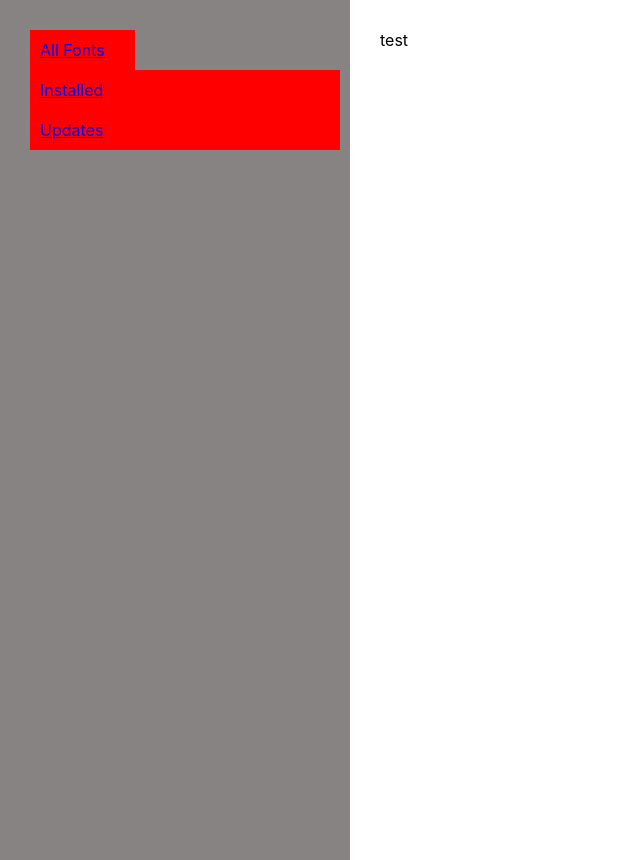
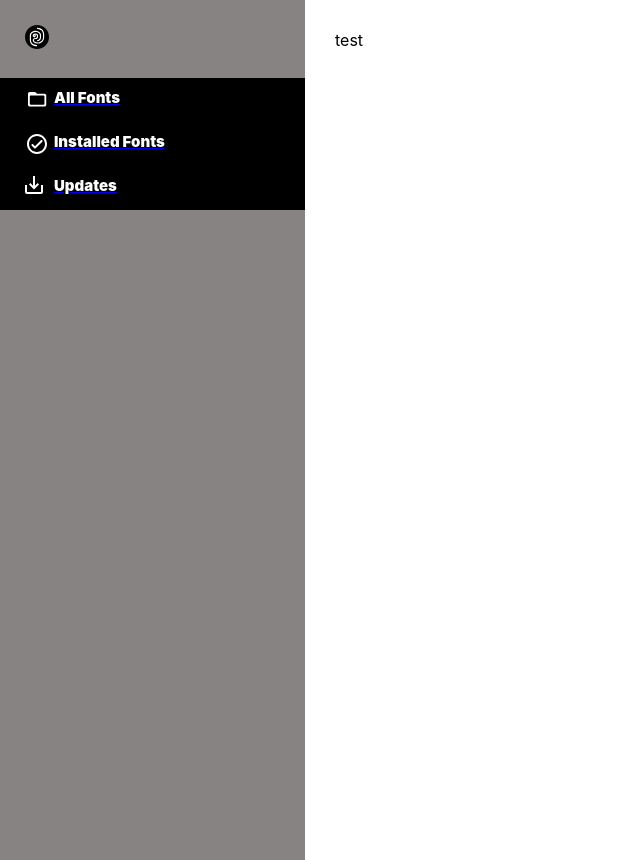
Before and after one commit to akuru-io/akuru-installer, a React (Create React App) app: page / in a window 1280 px wide. Shown: the whole page, without its empty margins (0-640 px from the left). Built offline with nearby package versions, Linux system fonts and the light colour scheme.

Commit message:
Include menu bar icons and styles-11

```diff
--- a/package.json
+++ b/package.json
@@ -19,6 +19,7 @@
     "react": "^17.0.2",
     "react-dom": "^17.0.2",
     "react-redux": "^7.2.4",
+    "react-router-dom": "^5.2.0",
     "react-scripts": "4.0.3",
     "redux": "^4.1.0",
     "styled-components": "^5.3.0",
--- /dev/null
+++ b/src/assets/AllFontsIcon/index.js
@@ -0,0 +1,21 @@
+export default function AllFontsIcon (props){
+    return(
+        <svg width="24" height="24" viewBox="0 0 35 35" fill="none" xmlns="http://www.w3.org/2000/svg" {...props}>
+            <g filter="url(#filter0_d)">
+                <path d="M28.3334 8.33329H17.6667L15.7867 6.45329C15.28 5.94663 14.6 5.66663 13.8934 5.66663H7.00004C5.53337 5.66663 4.34671 6.86663 4.34671 8.33329L4.33337 24.3333C4.33337 25.8 5.53337 27 7.00004 27H28.3334C29.8 27 31 25.8 31 24.3333V11C31 9.53329 29.8 8.33329 28.3334 8.33329ZM27 24.3333H8.33337C7.60004 24.3333 7.00004 23.7333 7.00004 23V12.3333C7.00004 11.6 7.60004 11 8.33337 11H27C27.7334 11 28.3334 11.6 28.3334 12.3333V23C28.3334 23.7333 27.7334 24.3333 27 24.3333Z" fill="white"/>
+            </g>
+            <defs>
+                <filter id="filter0_d" x="-2.33331" y="0.333313" width="40" height="40" filterUnits="userSpaceOnUse" color-interpolation-filters="sRGB">
+                    <feFlood flood-opacity="0" result="BackgroundImageFix"/>
+                    <feColorMatrix in="SourceAlpha" type="matrix" values="0 0 0 0 0 0 0 0 0 0 0 0 0 0 0 0 0 0 127 0" result="hardAlpha"/>
+                    <feOffset dy="4"/>
+                    <feGaussianBlur stdDeviation="2"/>
+                    <feComposite in2="hardAlpha" operator="out"/>
+                    <feColorMatrix type="matrix" values="0 0 0 0 0 0 0 0 0 0 0 0 0 0 0 0 0 0 0.25 0"/>
+                    <feBlend mode="normal" in2="BackgroundImageFix" result="effect1_dropShadow"/>
+                    <feBlend mode="normal" in="SourceGraphic" in2="effect1_dropShadow" result="shape"/>
+                </filter>
+            </defs>
+        </svg>
+    );
+}
--- /dev/null
+++ b/src/assets/InstalledFontsIcon/index.js
@@ -0,0 +1,17 @@
+export default function InstalledFontsIcon(props){
+    return(
+        <svg
+            width="24"
+            height="24"
+            viewBox="0 0 32 32"
+            fill="none"
+            xmlns="http://www.w3.org/2000/svg"
+            {...props}
+        >
+        <path
+            d="M16 2.66666C8.64002 2.66666 2.66669 8.63999 2.66669 16C2.66669 23.36 8.64002 29.3333 16 29.3333C23.36 29.3333 29.3334 23.36 29.3334 16C29.3334 8.63999 23.36 2.66666 16 2.66666ZM16 26.6667C10.12 26.6667 5.33335 21.88 5.33335 16C5.33335 10.12 10.12 5.33332 16 5.33332C21.88 5.33332 26.6667 10.12 26.6667 16C26.6667 21.88 21.88 26.6667 16 26.6667ZM21.1734 11.0533L13.3334 18.8933L10.8267 16.3867C10.3067 15.8667 9.46669 15.8667 8.94669 16.3867C8.42669 16.9067 8.42669 17.7467 8.94669 18.2667L12.4 21.72C12.92 22.24 13.76 22.24 14.28 21.72L23.0667 12.9333C23.5867 12.4133 23.5867 11.5733 23.0667 11.0533C22.5467 10.5333 21.6934 10.5333 21.1734 11.0533Z"
+            fill="white"
+        />
+        </svg>
+    );
+}
--- /dev/null
+++ b/src/assets/Logo/index.js
@@ -0,0 +1,9 @@
+export default function Logo(props){
+    return(
+        <svg width="33" height="33" viewBox="0 0 33 33" fill="none" xmlns="http://www.w3.org/2000/svg" {...props}>
+        <path d="M16.5 33C25.6127 33 33 25.6127 33 16.5C33 7.3873 25.6127 0 16.5 0C7.3873 0 0 7.3873 0 16.5C0 25.6127 7.3873 33 16.5 33Z" fill="#030303"/>
+        <path d="M8.21994 20.7758V14.3323C8.21994 11.3816 11.4116 9.54494 14.3623 9.54494C14.8741 9.54494 16.7409 9.63527 18.3367 10.5988C19.782 11.4719 20.5046 12.7968 20.5046 14.513V17.1928C20.5046 19.1198 18.6679 20.8059 16.5603 20.8059V22.4017C19.511 22.4017 22.1004 19.9628 22.1004 17.2229V14.5431C22.1004 12.2849 21.0767 10.4482 19.1497 9.27396C17.1926 8.06958 14.9946 7.97925 14.3623 7.97925C12.5256 7.97925 10.6287 8.55133 9.21356 9.57505C7.55754 10.7794 6.62415 12.4656 6.62415 14.3323V20.7758C6.62415 21.6791 6.8048 23.9975 8.43071 26.0148C10.147 28.1225 12.8568 29.1763 16.47 29.1763V27.5805C8.82214 27.6106 8.21994 22.3716 8.21994 20.7758Z" fill="white"/>
+        <path d="M16.4699 3.82385V5.41966C18.969 5.41966 24.7801 6.17239 24.7801 13.1879V17.1021C24.7801 20.4443 21.8595 24.0273 17.1624 24.0273C14.7837 24.0273 12.2546 23.124 12.2546 21.1067C12.2546 20.0529 12.9772 19.3604 14.0912 19.3604C16.5903 19.3604 18.0356 17.885 18.0356 15.3257C18.0356 13.8202 17.3732 12.947 16.8011 12.4653C16.1387 11.8932 15.2053 11.562 14.2418 11.562C12.1943 11.562 10.6588 12.8567 10.6588 14.5428C10.6588 14.6031 10.6588 14.6633 10.6588 14.7536C10.6588 15.9279 11.5921 16.8613 12.7664 16.8613C13.9407 16.8613 14.8741 15.9279 14.8741 14.7536C14.8741 14.1213 14.6031 13.5492 14.1514 13.1578C14.1816 13.1578 14.2117 13.1578 14.2418 13.1578C14.844 13.1578 15.3859 13.3385 15.7774 13.6697C16.229 14.0611 16.4398 14.6031 16.4398 15.3257C16.4398 17.0118 15.7171 17.7645 14.0611 17.7645C12.0438 17.7645 10.6588 19.1195 10.6588 21.0766C10.6588 23.7262 13.3385 25.5629 17.1624 25.5629C22.8531 25.5629 26.3458 21.1368 26.3458 17.072V13.1578C26.3759 10.9598 25.6533 3.82385 16.4699 3.82385ZM12.7664 15.2353C12.4954 15.2353 12.2546 14.9945 12.2546 14.7235C12.2546 14.4525 12.4954 14.2116 12.7664 14.2116C13.0374 14.2116 13.2783 14.4525 13.2783 14.7235C13.2783 15.0246 13.0675 15.2353 12.7664 15.2353Z" fill="white"/>
+        </svg>
+    );
+}
--- /dev/null
+++ b/src/assets/UpdatesIcon/index.js
@@ -0,0 +1,18 @@
+export default function UpdatesIcon (props){
+    return(
+        <svg
+            width="24"
+            height="24"
+            viewBox="0 0 32 32"
+            fill="none"
+            xmlns="http://www.w3.org/2000/svg"
+            {...props}
+        >
+        <path
+            d="M21.3333 12V21.3333H2.66667V12H0V21.3333C0 22.8 1.2 24 2.66667 24H21.3333C22.8 24 24 22.8 24 21.3333V12H21.3333ZM13.3333 12.8933L16.7867 9.45333L18.6667 11.3333L12 18L5.33333 11.3333L7.21333 9.45333L10.6667 12.8933V0H13.3333V12.8933Z"
+            fill="white"
+        />
+        </svg>
+
+    );
+}
--- a/src/components/Nav/index.js
+++ b/src/components/Nav/index.js
@@ -1,32 +1,43 @@
 import { Link } from 'react-router-dom';
+
 
 import {
     Wrapper,
     Menu,
     MenuItem,
+    AllFontsIcon,
+    Text,
+    InstalledFontsIcon,
+    UpdatesIcon,
+    Logo,
+
   } from './styled';
 
 export default function Nav() {
     return(
         <Wrapper>
+            <Logo />
             <Menu>
-
-                <Link to="/">
+               <Link  to ="/">
                <MenuItem>
-                    All Fonts
+                    <AllFontsIcon />
+                    <Text>All Fonts</Text>
                </MenuItem>
                </Link>
 
+               <Link to ="/">
                <MenuItem>
-                <Link to="/">
-                   Installed
+                    <InstalledFontsIcon />
+                    <Text>Installed Fonts</Text>
+               </MenuItem>
                </Link>
+
+               <Link to ="/">
+               <MenuItem>
+                    <UpdatesIcon />
+                    <Text>Updates</Text>
                </MenuItem>
-                <MenuItem>
-                <Link to="/">
-                    Updates
                </Link>
-                </MenuItem>
             </Menu>
 
         </Wrapper>
--- a/src/components/Nav/styled.js
+++ b/src/components/Nav/styled.js
@@ -1,22 +1,66 @@
 import styled from 'styled-components';
+import AllFontsIconSource from '../../assets/AllFontsIcon';
+import InstalledFontsIconSource from '../../assets/InstalledFontsIcon';
+import UpdatesIconSource from '../../assets/UpdatesIcon';
+import LogoSource from '../../assets/Logo';
 
 export const Wrapper = styled.div`
   width: 25%;
   background: #878383;
-  padding:30px;
+
 `;
 
 export const Menu = styled.ul`
   display: flex;
   flex-direction: column;
-  align-items: flex-start;
+  width : 100%;
+  background-color:black;
 
 `;
 
 export const MenuItem = styled.li`
   cursor: pointer;
-  padding:10px;
-  background-color:red;
-  width : 100%;
+  padding:10px 10px 10px 20px;
+  display: flex;
+  flex-direction:row;
   list-style-type:none;
+  text-decoration: none;
 `;
+
+export const Text =styled.p`
+  color :#FFFFFF;
+  align-self: left;
+  font-weight: 900;
+  font-size :15px;
+  text-decoration: none;
+`;
+
+export const AllFontsIcon = styled(AllFontsIconSource)`
+  color: #FFFFFF;;
+  width: 24px;
+  align-self: left;
+  padding : 0 5px;
+  font-weight: bold;
+`;
+
+export const InstalledFontsIcon = styled(InstalledFontsIconSource)`
+  color: White;
+  width: 24px;
+  align-self: left;
+  padding : 0 5px;
+  font-weight: bold;
+`;
+
+export const UpdatesIcon = styled(UpdatesIconSource)`
+  color: White;
+  width: 24px;
+  align-self: left;
+  padding : 0 5px;
+  font-weight: bold;
+`;
+
+export const Logo = styled(LogoSource)`
+  padding: 25px;
+  width : 24px;
+  height :24px;
+`
```
Lines whose indentation alone changed are shown as unchanged.
